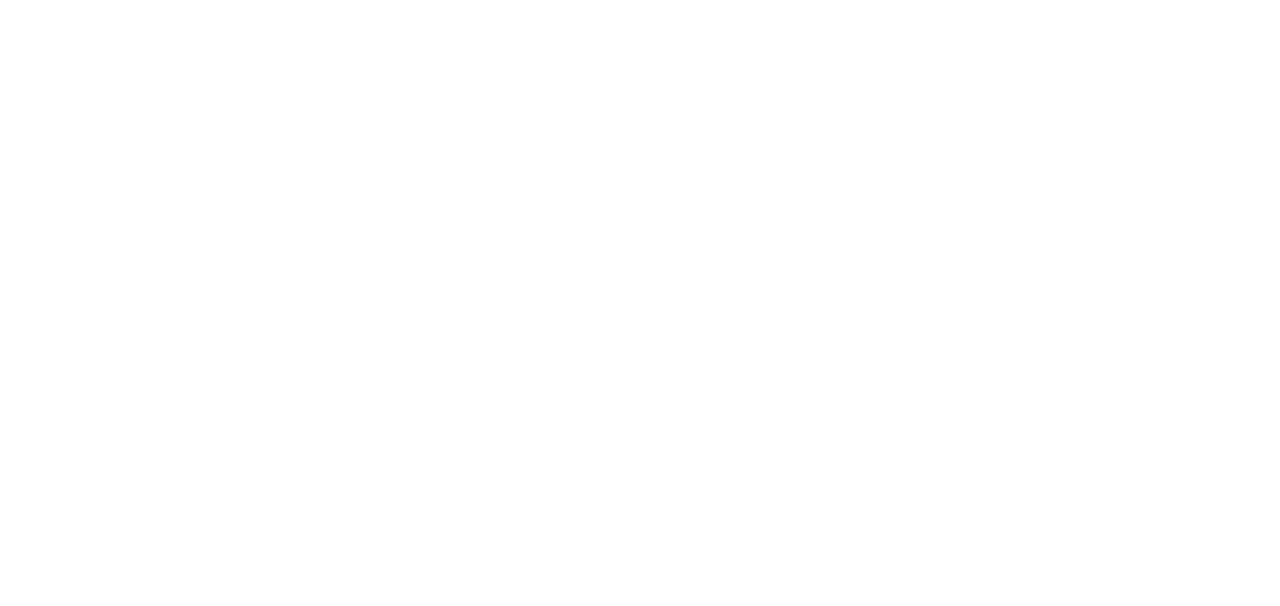
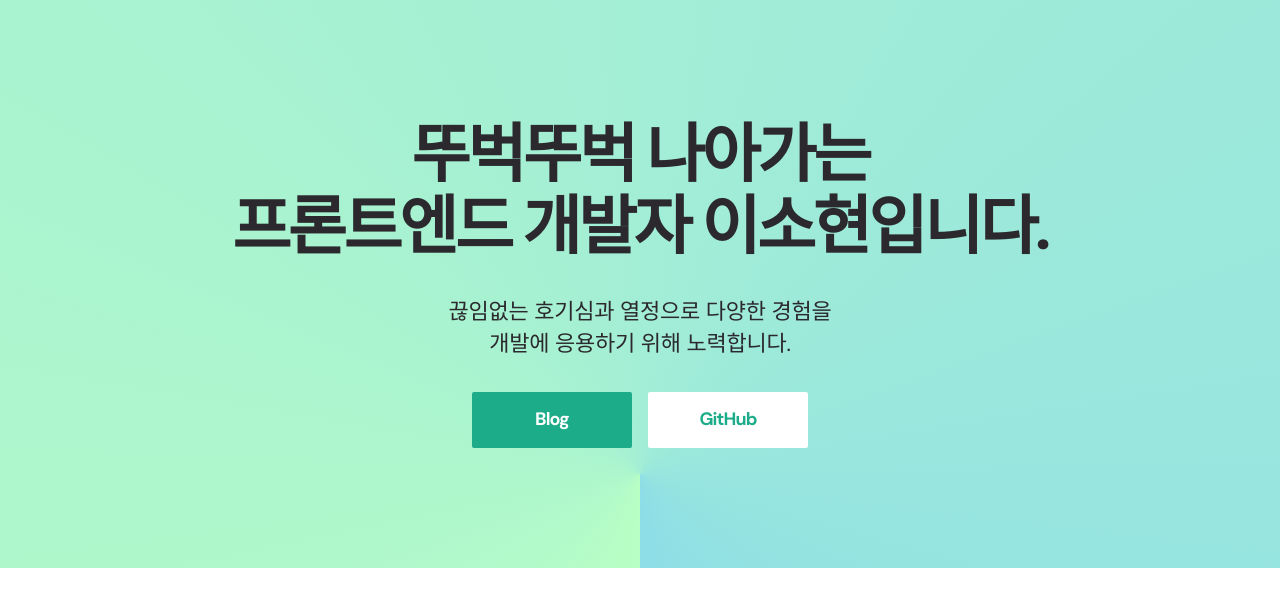
Before and after one commit to lisohh/resume, a plain HTML site: page index.html in a window 1280 px wide. Drawn offline with Linux system fonts and the light colour scheme.

Commit message:
Add: landing section

```diff
--- a/index.html
+++ b/index.html
@@ -14,5 +14,28 @@
     <link rel="stylesheet" href="./grid.min.css" />
     <link rel="stylesheet" href="./style.css" />
   </head>
-  <body></body>
+  <body>
+    <section class="landing">
+      <div class="container">
+        <div class="row">
+          <div class="col-12">
+            <div class="landing-content">
+              <h1 class="landing-title">
+                뚜벅뚜벅 나아가는<br />
+                프론트엔드 개발자 이소현입니다.
+              </h1>
+              <p class="landing-desc">
+                끊임없는 호기심과 열정으로 다양한 경험을<br />
+                개발에 응용하기 위해 노력합니다.
+              </p>
+              <div class="button-group">
+                <a href="#" class="fill-button">Blog</a>
+                <a href="#" class="fill-button inverted">GitHub</a>
+              </div>
+            </div>
+          </div>
+        </div>
+      </div>
+    </section>
+  </body>
 </html>
--- a/style.css
+++ b/style.css
@@ -42,6 +42,118 @@ p {
   font-size: 16px;
   line-height: 1.5;
   color: #2b292d;
-
   letter-spacing: -0.01em;
 }
+
+.fill-button {
+  display: inline-flex;
+  justify-content: center;
+  align-items: center;
+  width: 140px;
+  height: 48px;
+  border-radius: 2px;
+  font-size: 15px;
+  font-weight: 700;
+  line-height: 1.6;
+  letter-spacing: -0.05em;
+  color: #fff;
+  background-color: #1cac89;
+  transition: opacity 300ms ease-in-out;
+}
+
+.fill-button.inverted {
+  color: #1cac89;
+  background-color: #fff;
+}
+
+.fill-button:hover {
+  opacity: 0.5;
+}
+
+/* Landing */
+.landing {
+  background: conic-gradient(
+    from 180deg at 50% 83.45%,
+    #b8ffc4 0deg,
+    #8ddde7 360deg
+  );
+  text-align: center;
+}
+
+.landing-content {
+  display: flex;
+  flex-direction: column;
+  justify-content: center;
+  width: 100%;
+  height: 100vh;
+}
+
+.landing-title {
+  margin-bottom: 28px;
+  font-size: 36px;
+  color: #2b292d;
+  font-weight: 700;
+  line-height: 1.25;
+  letter-spacing: -0.05em;
+  text-align: center;
+}
+
+.landing-desc {
+  margin-bottom: 20px;
+}
+
+.landing .button-group {
+  display: flex;
+  justify-content: center;
+  align-items: center;
+}
+
+.landing .button-group .fill-button:first-child {
+  margin-right: 8px;
+}
+
+/* >_ 768px (Desktop) */
+@media screen and (min-width: 768px) {
+  p {
+    font-size: 22px;
+    line-height: 1.3636363636;
+  }
+
+  .fill-button {
+    width: 160px;
+    height: 56px;
+    font-size: 18px;
+    line-height: 1.55555;
+  }
+
+  /* Landing */
+  .landing-content {
+    height: auto;
+    padding: 120px 0;
+  }
+
+  .landing-title {
+    margin-bottom: 32px;
+    font-size: 64px;
+    line-height: 1.125;
+    letter-spacing: -0.05em;
+  }
+
+  .landing-desc {
+    margin-bottom: 32px;
+    font-size: 22px;
+    line-height: 1.45454545;
+    letter-spacing: -0.01em;
+  }
+
+  .landing .button-group .fill-button:first-child {
+    margin-right: 16px;
+  }
+}
+
+/* Custom Grid System - Fix container width */
+@media screen and (min-width: 1200px) {
+  .container {
+    max-width: 960px !important;
+  }
+}
```
